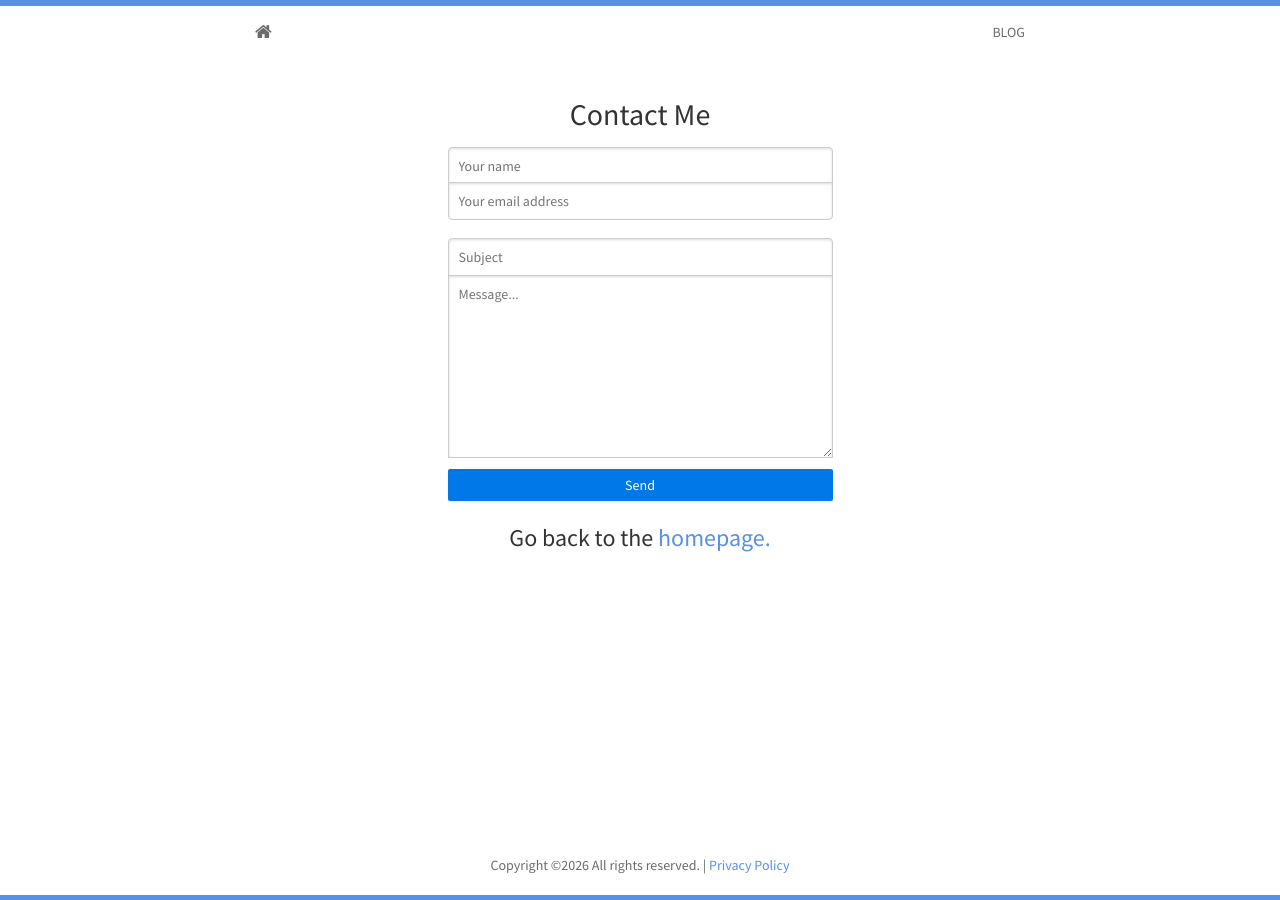
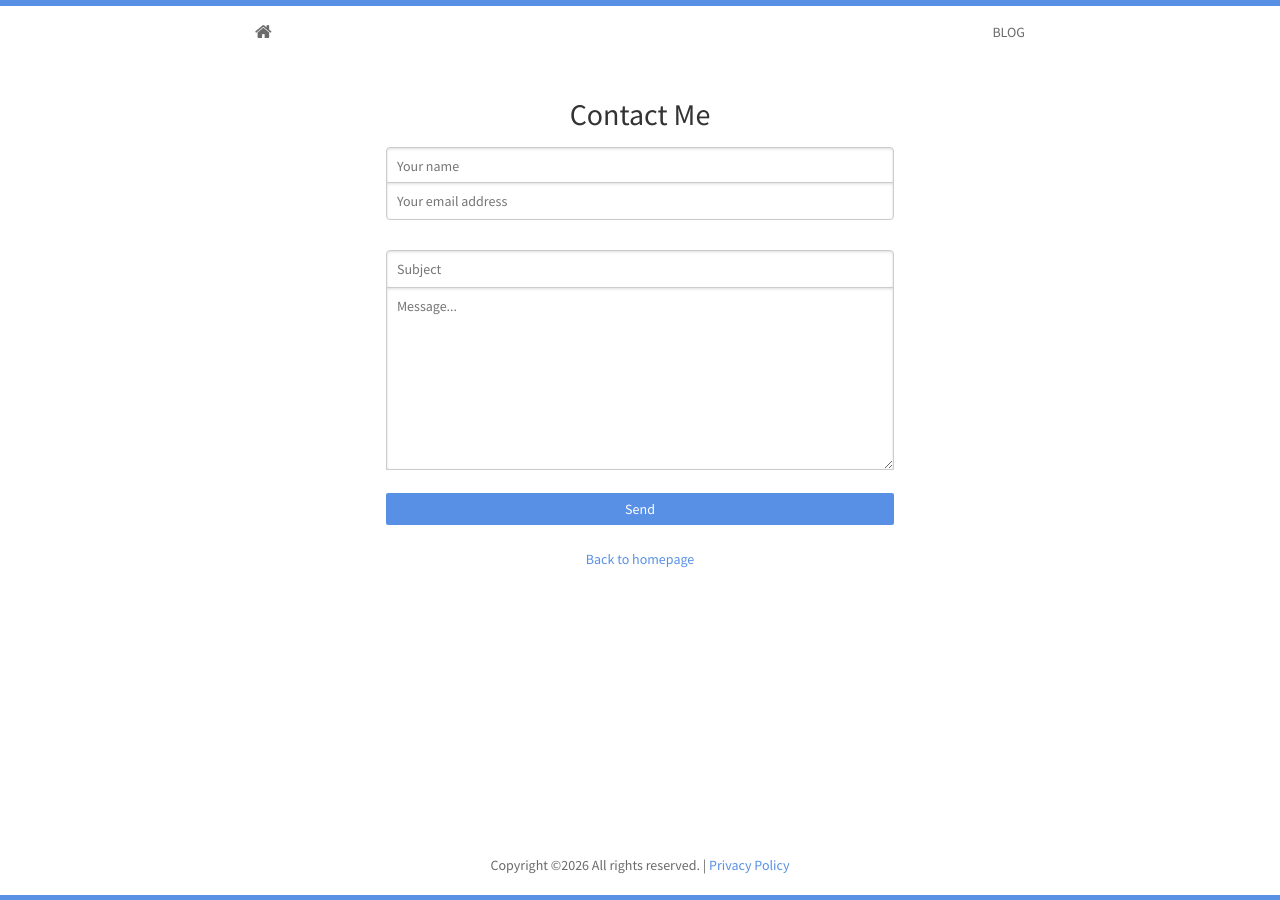
Before and after one commit to HunterGerlach/www.huntergerlach.com, a Jekyll site: the page built from contact.html, in a window 1280 px wide. Built offline with Jekyll 4.4.1, drawn with Linux system fonts in a browser that asks for light colours; nearby versions of some CDN libraries.

Commit message:
Update Twitter to X and improve contact form
- Update Twitter URLs to x.com on homepage and social links
- Replace Font Awesome bird icon with X logo SVG
- Widen contact form inputs, add field group spacing
- Style submit button with site blue and hover state
- Downgrade "Go back" link from h3 to p
- Remove dead Disqus and Travis comments from config

```diff
--- a/_config.yml
+++ b/_config.yml
@@ -22,10 +22,6 @@
 twitter: HunterGerlach
 linkedin: hgerlach
 #stackoverflow: username   #e.g: users/2735833/proton1h1
-#Comment out if you don't want disqus
-#disqus: username
 google_analytics: G-246NB12NH0
 
-
-# needed for travis-ci build
 exclude: [vendor]
--- a/_includes/social.html
+++ b/_includes/social.html
@@ -8,7 +8,7 @@
     {% endif %}
 
     {% if site.twitter %}
-	  <a href="https://twitter.com/{{ site.twitter }}"><i class="fa fa-twitter"></i></a>
+	  <a href="https://x.com/{{ site.twitter }}"><svg xmlns="http://www.w3.org/2000/svg" width="1em" height="1em" viewBox="0 0 24 24" fill="currentColor" style="vertical-align: -0.1em"><path d="M18.244 2.25h3.308l-7.227 8.26 8.502 11.24H16.17l-5.214-6.817L4.99 21.75H1.68l7.73-8.835L1.254 2.25H8.08l4.713 6.231zm-1.161 17.52h1.833L7.084 4.126H5.117z"/></svg></a>
     {% endif %}
     {% if site.linkedin %}
 	  <a href="https://linkedin.com/in/{{ site.linkedin }}"><i class="fa fa-linkedin"></i></a>
--- a/contact.html
+++ b/contact.html
@@ -5,19 +5,19 @@
     <h2>Contact Me</h2>
     <form id="formaction" class="pure-form" method="POST">
         <fieldset class="pure-group">
-            <input type="text" name="name" class="pure-input-1-2" placeholder="Your name">
-            <input type="email" name="email" class="pure-input-1-2" placeholder="Your email address">
+            <input type="text" name="name" class="pure-input-2-3" placeholder="Your name">
+            <input type="email" name="email" class="pure-input-2-3" placeholder="Your email address">
         </fieldset>
 
         <fieldset class="pure-group">
-            <input type="text" name="subject" class="pure-input-1-2" placeholder="Subject">
-            <textarea name="message" rows="10" cols="30" class="pure-input-1-2" placeholder="Message..."></textarea>
+            <input type="text" name="subject" class="pure-input-2-3" placeholder="Subject">
+            <textarea name="message" rows="10" cols="30" class="pure-input-2-3" placeholder="Message..."></textarea>
             <input type="text" name="_gotcha" style="display:none" />
             <input type="hidden" name="_next" value="{{ site.baseurl }}/thanks" />
         </fieldset>
-        <button type="submit" class="pure-button pure-input-1-2 pure-button-primary">Send</button>
+        <button type="submit" class="pure-button pure-input-2-3 pure-button-primary">Send</button>
     </form>
-    <h3>Go back to the <a href="{{ site.url }}">homepage.</a></h3>
+    <p><a href="{{ site.url }}">Back to homepage</a></p>
     <script>
         var contactform =  document.getElementById('formaction');
         contactform.setAttribute('action', 'https://formspree.io/' + 'f/' + 'mgedbwvy');
--- a/index.html
+++ b/index.html
@@ -11,7 +11,7 @@
           <h3>I'm currently interested in <em>most</em> things AI, have strong opinions on <code>technical debt, documentation, and testing</code>, and I am the maintainer of <a href="https://github.com/HunterGerlach/deep-thought" alt="Deep Thought GitHub repo">Deep Thought</a> and <a href="https://github.com/VCS-Collection-System" alt="VCS GitHub page">VCS</a>.</h3>
 	  <h3>When not on the tennis court, you can find me at the intersection of entrepreneurship and technology.</h3>
 	  <h3>Check out my academic &amp; professional <a href="https://www.linkedin.com/in/hgerlach/">resume</a> for more.</h3>
-	  <h3>Contact me at <a href="http://twitter.com/{{ site.twitter }}">@{{ site.twitter }}</a> or by <a href="{{ site.baseurl }}/contact">email</a>.</h3>
+	  <h3>Contact me on <a href="https://x.com/{{ site.twitter }}">X</a> or by <a href="{{ site.baseurl }}/contact">email</a>.</h3>
 	  {% include social.html %}
 	</div>
 </section>
--- a/static/css/main.css
+++ b/static/css/main.css
@@ -188,6 +188,16 @@
 form#formaction {
     margin-bottom: 24px;
 }
+form#formaction .pure-group {
+    margin-bottom: 12px;
+}
+form#formaction .pure-button-primary {
+    background-color: #5890e6;
+    transition: background-color 0.2s;
+}
+form#formaction .pure-button-primary:hover {
+    background-color: #3a70c4;
+}
 
 /* Footer
 -------------------------------------------------- */
```
